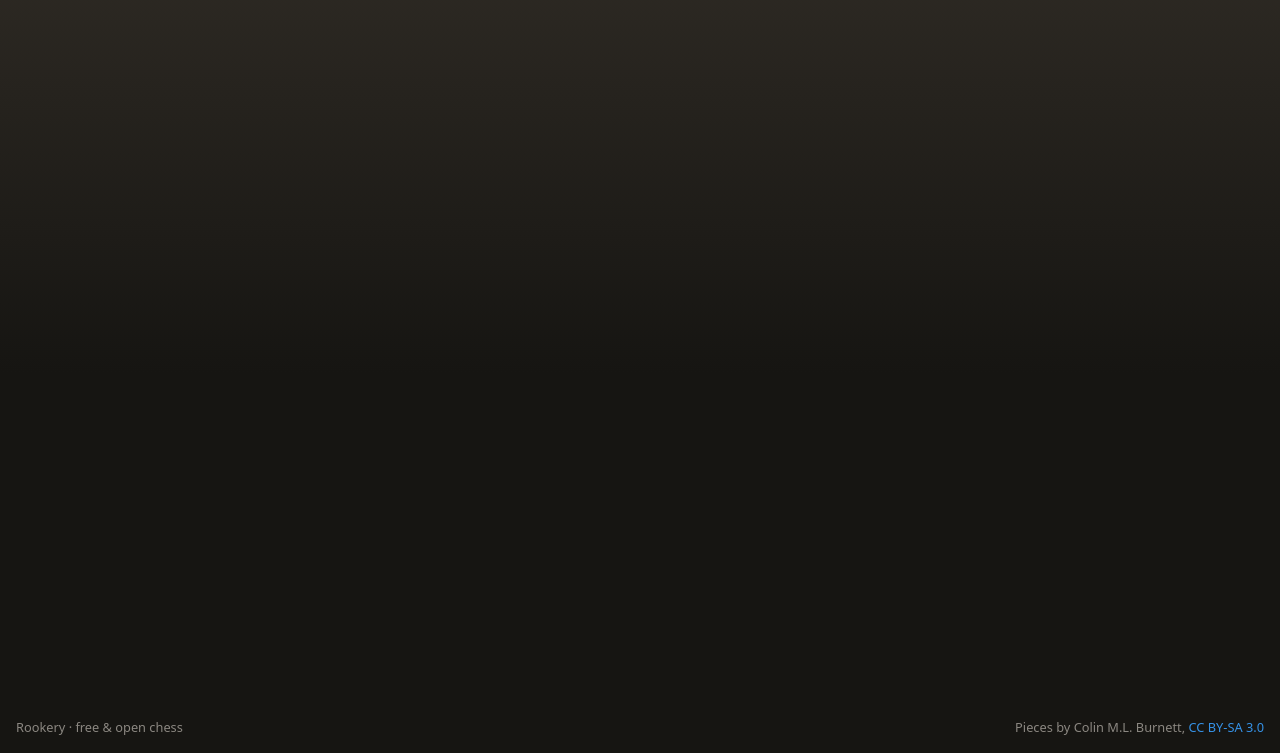
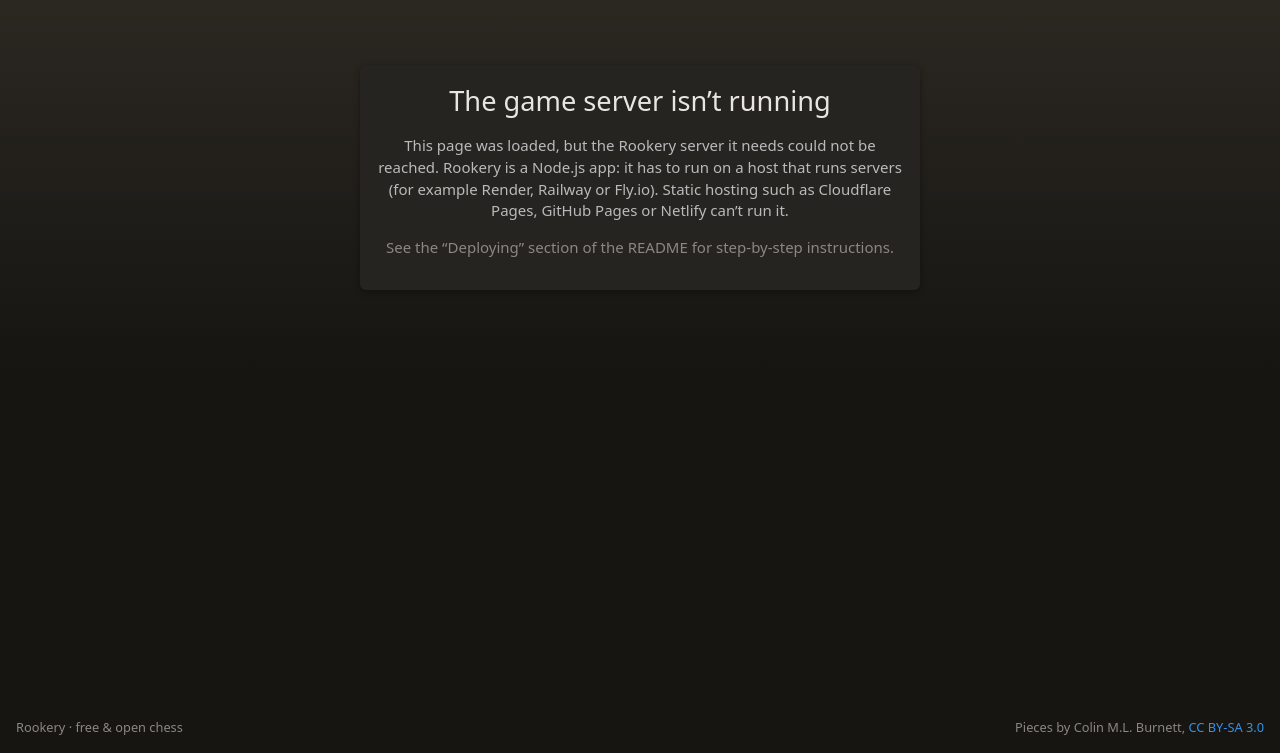
Before and after one commit to awrfin0-design/chess, a website with bundled scripts: page public/index.html in a window 1280 px wide. Shown: the part 47-800 px from the top of the page. Built offline with nearby package versions, Linux system fonts and the light colour scheme; files whose address does not match are found by name.

Commit message:
Explain missing server on static hosts; add Render deploy config
Static hosts such as Cloudflare Pages can't run the Node server, which left
the page blank apart from the header. Show a 'Loading…' placeholder and,
if the app can't start, a clear message explaining that the server isn't
running. Add render.yaml and .node-version for one-click deploys on Render,
and document hosting options and free-plan caveats in the README.

Co-Authored-By: Claude Opus 5.5 <noreply@anthropic.com>
Claude-Session: https://claude.ai/code/session_01VEjGzbp3hj8kJHxVhUbsjW

```diff
--- a/public/css/style.css
+++ b/public/css/style.css
@@ -618,7 +618,8 @@ main.wide { max-width: 1400px; }
 .hint { margin: 0; font-size: 0.8rem; color: var(--muted); }
 .form-error { color: var(--danger); min-height: 1.2em; margin: 6px 0 0; font-size: 0.9rem; }
 .auth .btn { margin-top: 6px; }
-.notfound { max-width: 480px; margin: 40px auto; text-align: center; }
+.notfound { max-width: 560px; margin: 40px auto; text-align: center; }
+.boot-msg { text-align: center; color: var(--muted); margin-top: 60px; }
 
 /* ---- responsive ------------------------------------------------------------------- */
 @media (max-width: 1100px) {
--- a/public/index.html
+++ b/public/index.html
@@ -9,6 +9,7 @@
   <link rel="icon" href="/assets/favicon.svg" type="image/svg+xml">
   <link rel="stylesheet" href="/css/style.css">
   <script src="/js/theme.js"></script>
+  <script src="/js/boot.js" defer></script>
 </head>
 <body>
   <header class="topbar">
@@ -22,7 +23,9 @@
     </nav>
     <div class="nav-right" id="nav-right"></div>
   </header>
-  <main id="app" tabindex="-1"></main>
+  <main id="app" tabindex="-1">
+    <p class="boot-msg">Loading…</p>
+  </main>
   <footer class="footer">
     <span>Rookery · free &amp; open chess</span>
     <span>Pieces by Colin M.L. Burnett, <a href="https://creativecommons.org/licenses/by-sa/3.0/" rel="noopener">CC BY-SA 3.0</a></span>
--- a/public/js/app.js
+++ b/public/js/app.js
@@ -190,5 +190,6 @@ function highlightNav() {
   });
 }
 
+document.documentElement.dataset.booted = '1';
 await refreshMe();
 route();
--- /dev/null
+++ b/public/js/boot.js
@@ -0,0 +1,22 @@
+// If the app never starts (usually because the page is served by a static host
+// with no Rookery server behind it), replace "Loading…" with an explanation.
+(function () {
+  function fail() {
+    if (document.documentElement.dataset.booted) return;
+    var main = document.getElementById('app');
+    if (!main) return;
+    main.innerHTML =
+      '<div class="card notfound">' +
+      '<h1>The game server isn’t running</h1>' +
+      '<p>This page was loaded, but the Rookery server it needs could not be reached. ' +
+      'Rookery is a Node.js app: it has to run on a host that runs servers (for example Render, Railway or Fly.io). ' +
+      'Static hosting such as Cloudflare Pages, GitHub Pages or Netlify can’t run it.</p>' +
+      '<p class="muted">See the “Deploying” section of the README for step-by-step instructions.</p>' +
+      '</div>';
+  }
+  // The socket.io client is served by the server itself; if it's missing, there is no server.
+  window.addEventListener('load', function () {
+    if (typeof window.io === 'undefined') fail();
+    else setTimeout(fail, 8000);
+  });
+})();
```
Also changed, not shown: render.yaml (added, +14 -0 lines), README.md, 1 other file.
